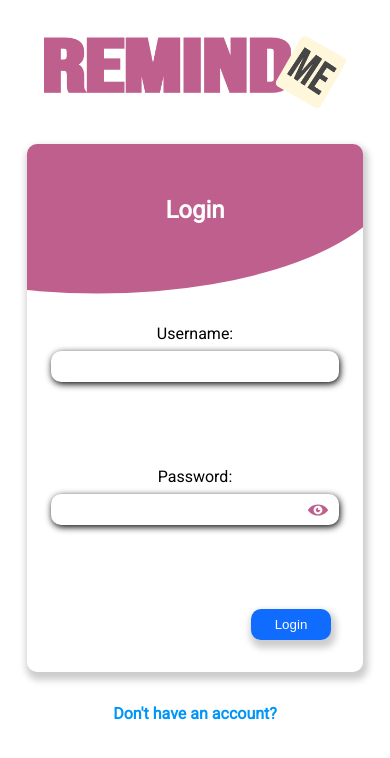
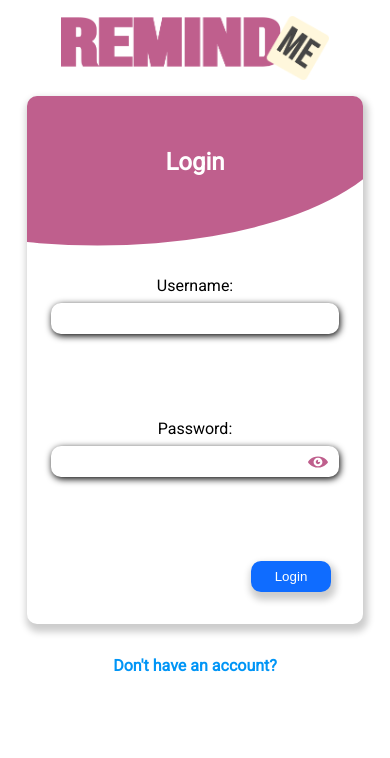
Before and after one commit to milan-miller/remind-me, a React (Create React App) app in the folder frontend/: page / in a window 390 px wide. Shown: the top 758 px of the page. Built offline with nearby package versions, Linux system fonts and the light colour scheme; no server answers.

Commit message:
refactor: navbar css

```diff
--- a/frontend/src/styles/NavBar.module.css
+++ b/frontend/src/styles/NavBar.module.css
@@ -1,16 +1,15 @@
 .navBar {
-	width: 90%;
+	width: 100%;
 	display: flex;
 	flex-direction: column;
 	position: relative;
 	justify-content: center;
 	align-items: center;
-	padding: 1rem;
 }
 
 .navBarLogo {
 	height: 7rem;
-	margin: 0px auto;
+	margin: 1rem auto 1rem auto;
 }
 
 .navBarLogoutButton {
@@ -18,7 +17,7 @@
 	align-self: flex-end;
 	height: 2rem;
 	width: 2rem;
-	margin-bottom: 1rem;
+	margin: 1rem;
 }
 
 .navBarLogoutButton:hover {
@@ -26,16 +25,7 @@
 }
 
 @media only screen and (max-width: 33.5em) {
-	.navBar {
-		height: 7rem;
-	}
-
 	.navBarLogo {
-		height: 4.5rem;
-	}
-
-	.navBarLogoutButton {
-		height: 1.5rem;
-		width: 1.5rem;
+		height: 4rem;
 	}
 }
```
